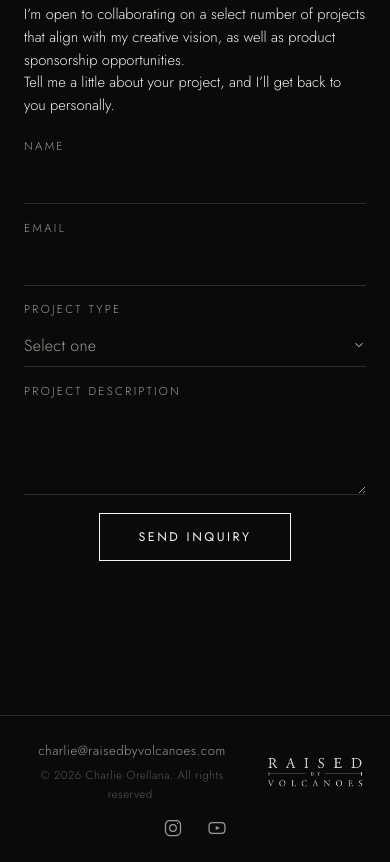
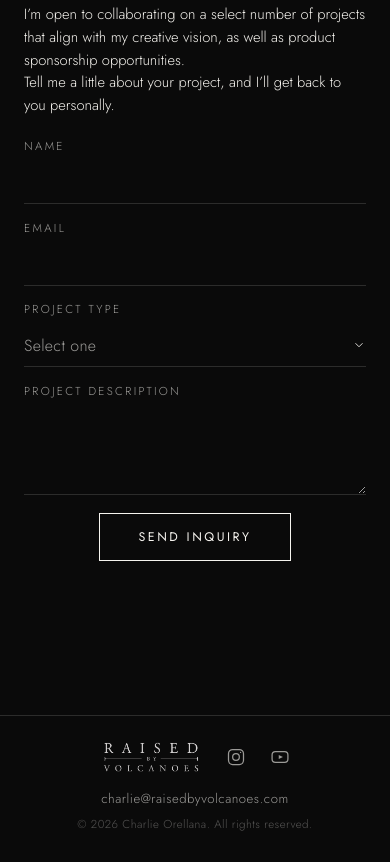
Before and after one commit to Raisedbyvolcanoes/Charlie-Orellana, a plain HTML site: page contact.html in a window 390 px wide. Shown: the part 508-1370 px from the top of the page. Drawn offline with nearby package versions, Linux system fonts and the light colour scheme; a script that the page names is missing.

Commit message:
Footer: keep email and copyright on their own row on phones
Co-Authored-By: Claude Opus 5.5 <noreply@anthropic.com>
Claude-Session: https://claude.ai/code/session_01K2uGsRSftvbPqYfKMQk6Rn

```diff
--- a/css/style.css
+++ b/css/style.css
@@ -2125,3 +2125,10 @@ html.subscribe-lock {
 .footer-email:hover {
   color: var(--fg);
 }
+
+@media (max-width: 600px) {
+  .footer-center {
+    order: 3;
+    flex: 1 1 100%;
+  }
+}
```
